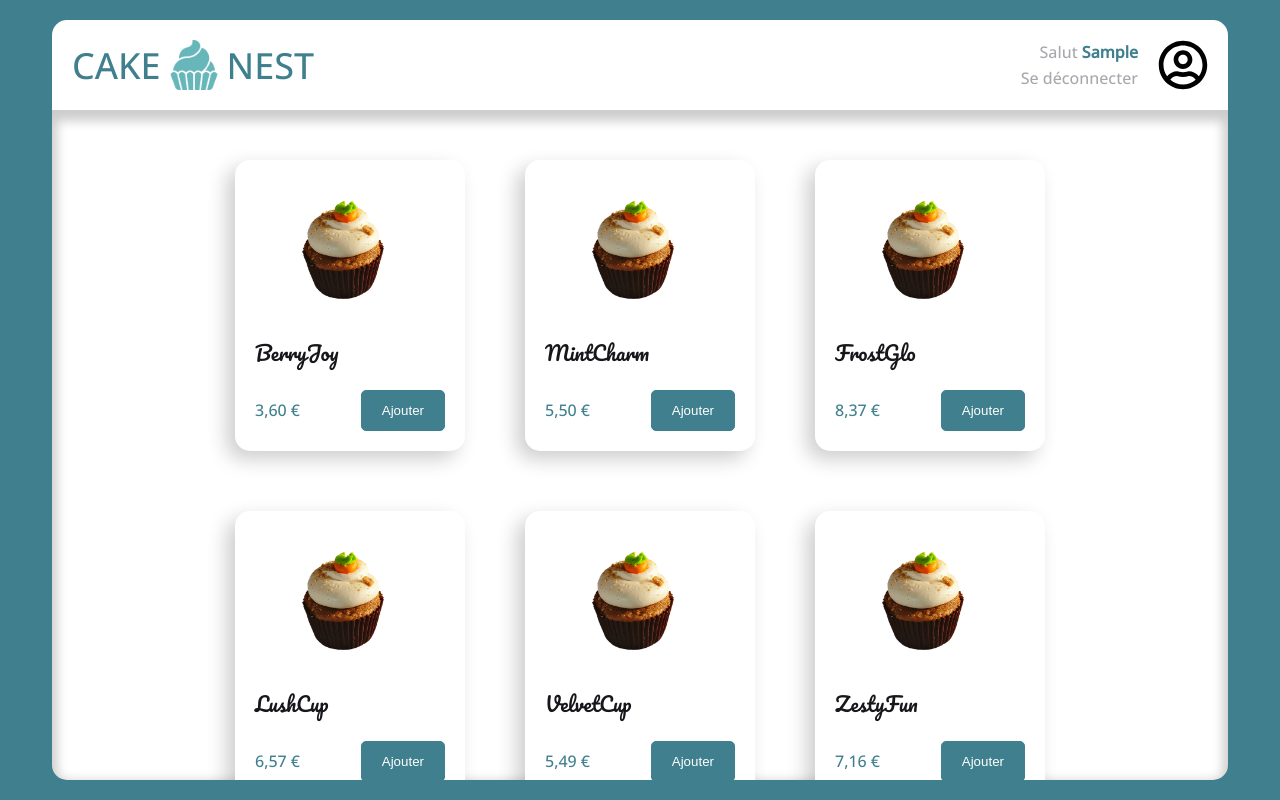
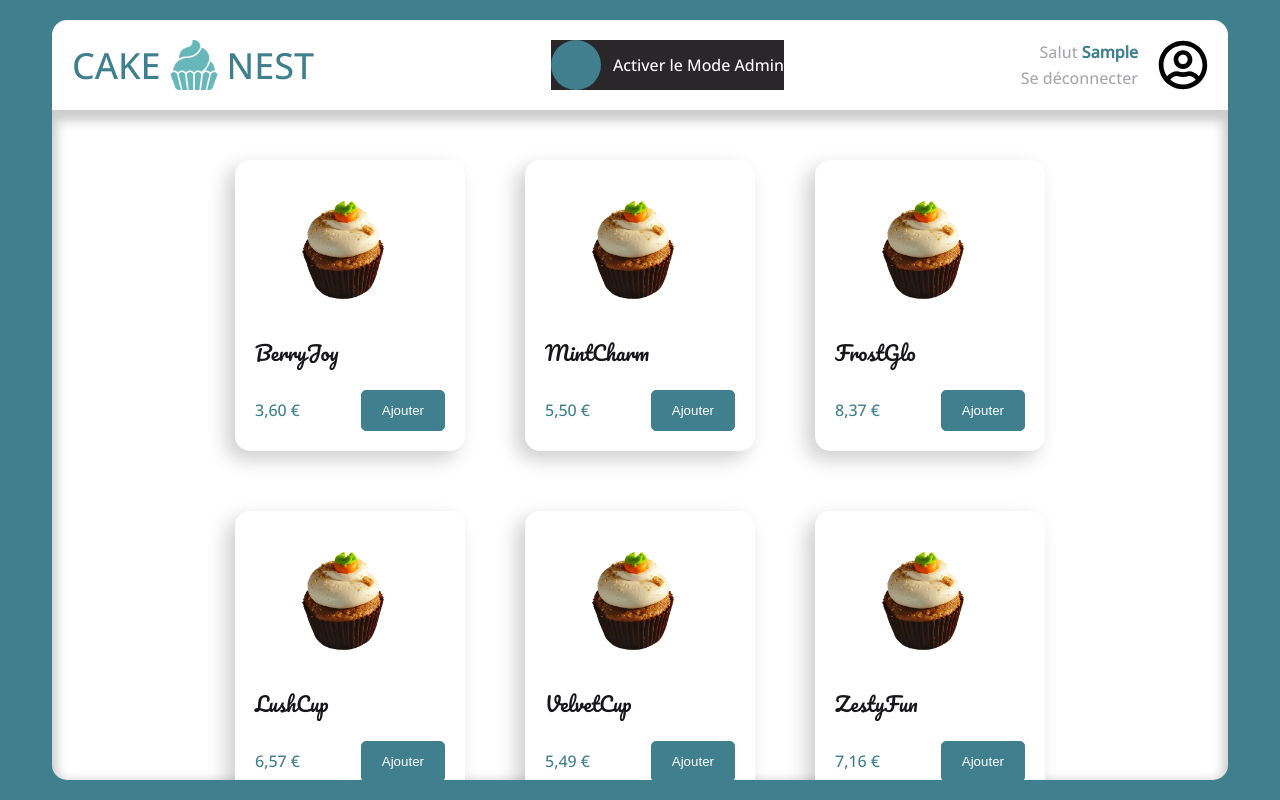
Before and after one commit to Kiichi14/Cake-Nest, a React (Vite) app: page / in a window 1280 px wide. Both pictures are taken after typing "Sample" into the empty fields and a click on the button "Mon espace". Built offline with nearby package versions, Linux system fonts and the light colour scheme.

Commit message:
F06 AdminSwitch > create Admin Switch install React Toast

```diff
--- a/package.json
+++ b/package.json
@@ -14,6 +14,7 @@
     "react-dom": "^18.2.0",
     "react-icons": "^4.12.0",
     "react-router-dom": "^6.19.0",
+    "react-toastify": "^9.1.3",
     "styled-components": "^6.1.1"
   },
   "devDependencies": {
--- /dev/null
+++ b/src/components/admin_switch/AdminSwitch.jsx
@@ -0,0 +1,52 @@
+import styled from "styled-components";
+import { theme } from "../../theme/Theme";
+import { useState } from "react";
+
+function AdminSwitch() {
+
+    const [admin, setAdmin] = useState(false);
+
+    const handleChange = () => {
+        admin === false ? setAdmin(true) : setAdmin(false);
+    }
+
+    return (
+        <>
+            <AdminDivStyled onClick={handleChange}>
+                {admin === false ?
+                    <>
+                        <div className="switch-admin"></div>
+                        <p className="switch-admin-text">Activer le Mode Admin</p>
+                    </>
+                :
+                    <>
+                        <div className="switch-admin active"></div>
+                        <p className="switch-admin-text">Désactiver le Mode Admin</p>
+                    </>
+                }
+            </AdminDivStyled>
+        </>
+    )
+}
+
+export default AdminSwitch;
+
+const AdminDivStyled = styled.div `
+    background : ${theme.colors.background_dark};
+    display: flex;
+    gap: ${theme.spacing.sm};
+    align-items: center;
+    justify-content: space-between;
+    color: ${theme.colors.white};
+    font-family: 'Open Sans';
+    cursor: pointer;
+    & .switch-admin {
+        background: ${theme.colors.primary_cake};
+        width: 50px;
+        height: 50px;
+        border-radius: 50%;
+    }
+    & .switch-admin.active {
+        background: ${theme.colors.red}
+    }
+`
--- a/src/components/navbar/NavBar.jsx
+++ b/src/components/navbar/NavBar.jsx
@@ -2,11 +2,13 @@ import styled from 'styled-components';
 import { theme } from '../../theme/Theme';
 import MainIcon from '../main_icon/MainIcon';
 import ProfileWidget from '../profile_widget/ProfileWidget';
+import AdminSwitch from '../admin_switch/AdminSwitch';
 
 function Navbar() {
     return (
         <NavBar>
             <MainIcon />
+            <AdminSwitch />
             <ProfileWidget />
         </NavBar>
     )
```
Also changed, not shown: 1 other file (tests, documents, lock files or other folders).
